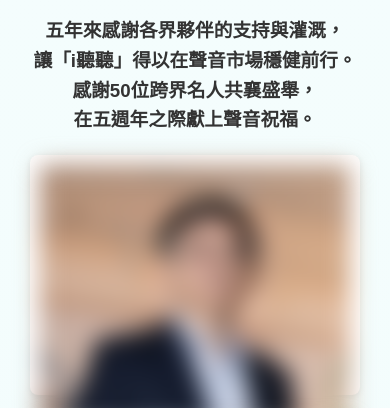
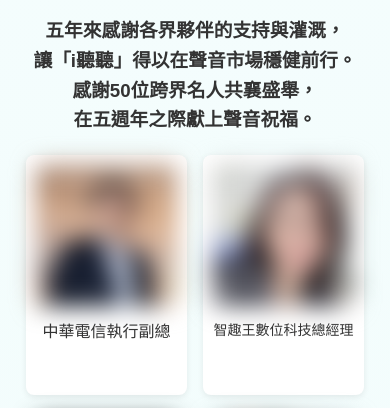
Before and after one commit to alkatty-dot/listening-personality, a plain HTML site: page blessing.html in a window 390 px wide. Shown: the part 421-829 px from the top of the page. Drawn offline with nearby package versions, Linux system fonts and the light colour scheme.

Commit message:
update v6

```diff
--- a/css/style.css
+++ b/css/style.css
@@ -1153,6 +1153,14 @@ canvas#radarChart {
   background: rgba(94, 231, 223, 0.9);
 }
 
+@media (max-width: 480px) {
+  .celebrity-grid {
+    grid-template-columns: repeat(auto-fit, minmax(140px, 1fr));
+    gap: 16px;
+    padding: 0 6px;
+  }
+}
+
 /* ===== 使用者祝福上傳區 ===== */
 .text-blessing {
   text-align: center;
```
